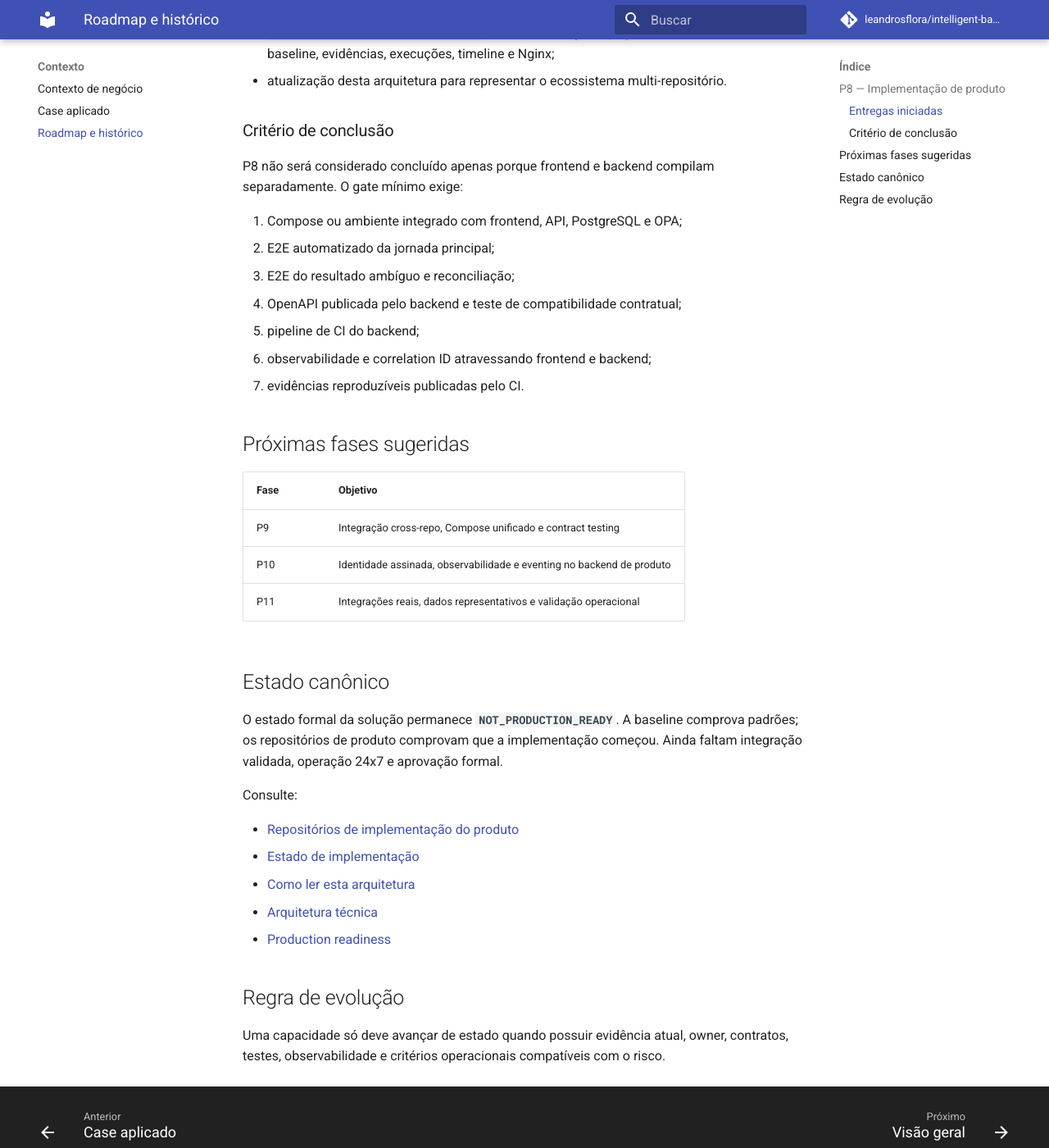
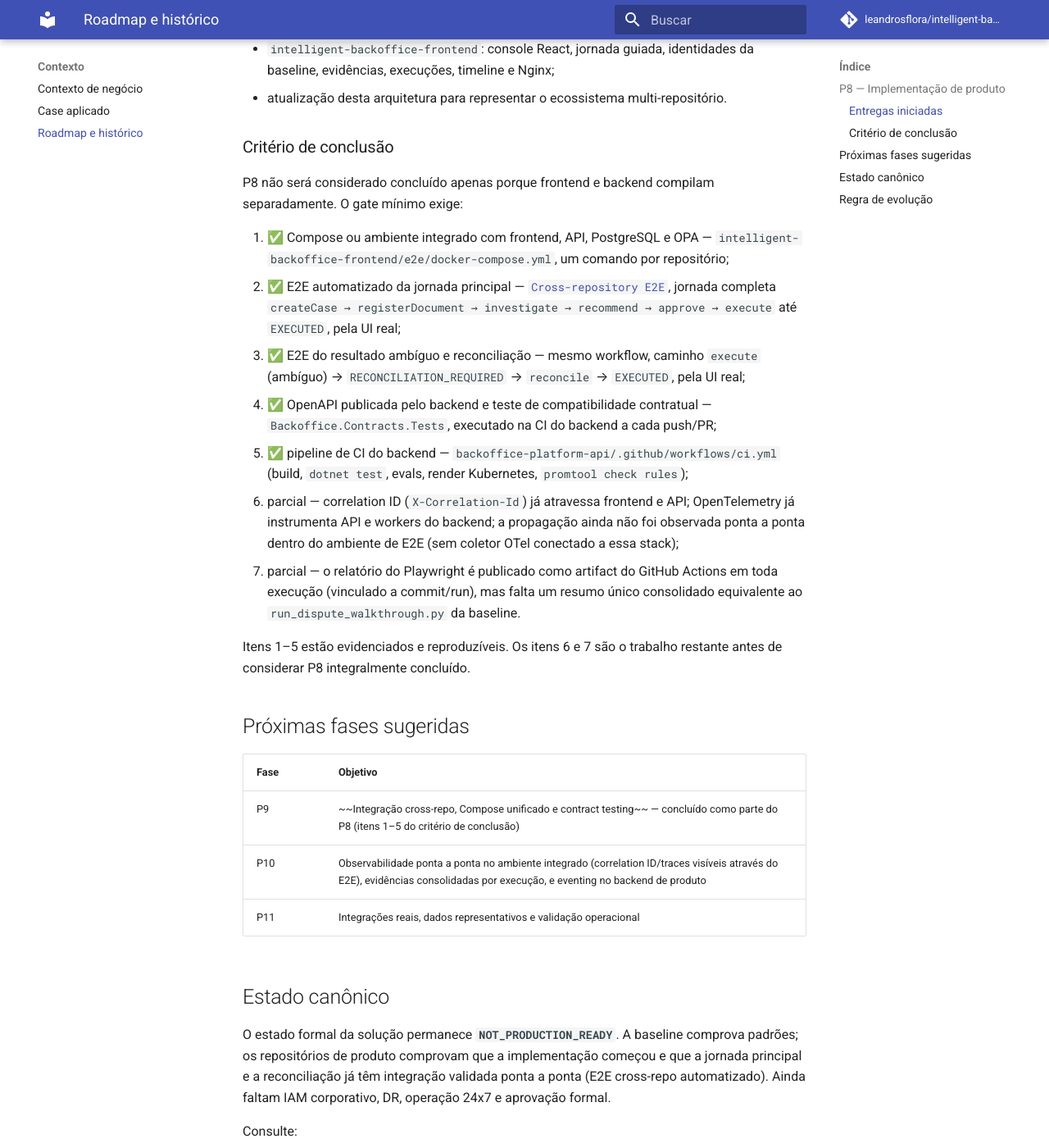
Before and after one commit to leandrosflora/intelligent-backoffice-platform-architecture, an MkDocs documentation site: the page built from docs/roadmap.md, in a window 1280 px wide and 1400 px high, scrolled down 1045 px. Shown: the whole window at 82% size. Built offline with MkDocs 1.6.1 and Material for MkDocs 9.7.7, drawn with Linux system fonts in a browser that asks for light colours; comment, search, counter and statistics services are not loaded; some of the changed text lies outside the part shown.

Commit message:
docs: reconcile P8/integration status with what CI now evidences
README, roadmap.md, and implementation-status.md described the
frontend/backend integration as IMPLEMENTATION_STARTED with E2E
"Pendente" and no automated cross-repo browser gate. That was stale:
backoffice-platform-api#8 and intelligent-backoffice-frontend#9 (this
session) landed a passing Cross-repository E2E workflow covering the
full governed-execution happy path to EXECUTED and the ambiguous ->
reconciliation path through the real UI, on top of already-merged work
(cross-repo E2E harness, backend CI, OpenAPI contract tests, correlation
ID) that these docs had also never caught up to.

Updates the P8 completion checklist, the ecosystem/capability tables,
and the "Proximo marco" section to reflect exactly what's evidenced now
(5 of 7 P8 criteria) versus what's still open (browser-automated policy
denials, end-to-end trace visibility, consolidated evidence reports) --
without overclaiming beyond that: aggregate state stays
NOT_PRODUCTION_READY, per the promotion rule this doc itself states.

Co-Authored-By: Claude Sonnet 5 <noreply@anthropic.com>

```diff
--- a/docs/roadmap.md
+++ b/docs/roadmap.md
@@ -12,7 +12,7 @@ As fases abaixo registram a sequência de construção da arquitetura, da baseli
 | P5 | Concluído | Evals, observabilidade, SLOs, alertas e runbooks |
 | P6 | Concluído | Event backbone, outbox, inbox, workers, timers, DLQ e replay |
 | P7 | Baseline executável | Identidade assinada, KMS policy, SBOM, proveniência, HA/DR, capacidade e readiness gates |
-| P8 | Em andamento | Backend de produto em .NET e frontend React em repositórios separados |
+| P8 | Quase concluído (5/7 critérios) | Backend de produto em .NET e frontend React, integrados e validados por E2E cross-repo automatizado |
 
 ## P8 — Implementação de produto
 
@@ -26,25 +26,27 @@ As fases abaixo registram a sequência de construção da arquitetura, da baseli
 
 P8 não será considerado concluído apenas porque frontend e backend compilam separadamente. O gate mínimo exige:
 
-1. Compose ou ambiente integrado com frontend, API, PostgreSQL e OPA;
-2. E2E automatizado da jornada principal;
-3. E2E do resultado ambíguo e reconciliação;
-4. OpenAPI publicada pelo backend e teste de compatibilidade contratual;
-5. pipeline de CI do backend;
-6. observabilidade e correlation ID atravessando frontend e backend;
-7. evidências reproduzíveis publicadas pelo CI.
+1. ✅ Compose ou ambiente integrado com frontend, API, PostgreSQL e OPA — `intelligent-backoffice-frontend/e2e/docker-compose.yml`, um comando por repositório;
+2. ✅ E2E automatizado da jornada principal — [`Cross-repository E2E`](https://github.com/leandrosflora/intelligent-backoffice-frontend/actions/workflows/e2e.yml), jornada completa `createCase → registerDocument → investigate → recommend → approve → execute` até `EXECUTED`, pela UI real;
+3. ✅ E2E do resultado ambíguo e reconciliação — mesmo workflow, caminho `execute` (ambíguo) → `RECONCILIATION_REQUIRED` → `reconcile` → `EXECUTED`, pela UI real;
+4. ✅ OpenAPI publicada pelo backend e teste de compatibilidade contratual — `Backoffice.Contracts.Tests`, executado na CI do backend a cada push/PR;
+5. ✅ pipeline de CI do backend — `backoffice-platform-api/.github/workflows/ci.yml` (build, `dotnet test`, evals, render Kubernetes, `promtool check rules`);
+6. parcial — correlation ID (`X-Correlation-Id`) já atravessa frontend e API; OpenTelemetry já instrumenta API e workers do backend; a propagação ainda não foi observada ponta a ponta dentro do ambiente de E2E (sem coletor OTel conectado a essa stack);
+7. parcial — o relatório do Playwright é publicado como artifact do GitHub Actions em toda execução (vinculado a commit/run), mas falta um resumo único consolidado equivalente ao `run_dispute_walkthrough.py` da baseline.
+
+Itens 1–5 estão evidenciados e reproduzíveis. Os itens 6 e 7 são o trabalho restante antes de considerar P8 integralmente concluído.
 
 ## Próximas fases sugeridas
 
 | Fase | Objetivo |
 |---|---|
-| P9 | Integração cross-repo, Compose unificado e contract testing |
-| P10 | Identidade assinada, observabilidade e eventing no backend de produto |
+| P9 | ~~Integração cross-repo, Compose unificado e contract testing~~ — concluído como parte do P8 (itens 1–5 do critério de conclusão) |
+| P10 | Observabilidade ponta a ponta no ambiente integrado (correlation ID/traces visíveis através do E2E), evidências consolidadas por execução, e eventing no backend de produto |
 | P11 | Integrações reais, dados representativos e validação operacional |
 
 ## Estado canônico
 
-O estado formal da solução permanece **`NOT_PRODUCTION_READY`**. A baseline comprova padrões; os repositórios de produto comprovam que a implementação começou. Ainda faltam integração validada, operação 24x7 e aprovação formal.
+O estado formal da solução permanece **`NOT_PRODUCTION_READY`**. A baseline comprova padrões; os repositórios de produto comprovam que a implementação começou e que a jornada principal e a reconciliação já têm integração validada ponta a ponta (E2E cross-repo automatizado). Ainda faltam IAM corporativo, DR, operação 24x7 e aprovação formal.
 
 Consulte:
 
```
Also changed, not shown: README.md (+11 -9 lines), docs/architecture/implementation-status.md (+4 -4 lines).
